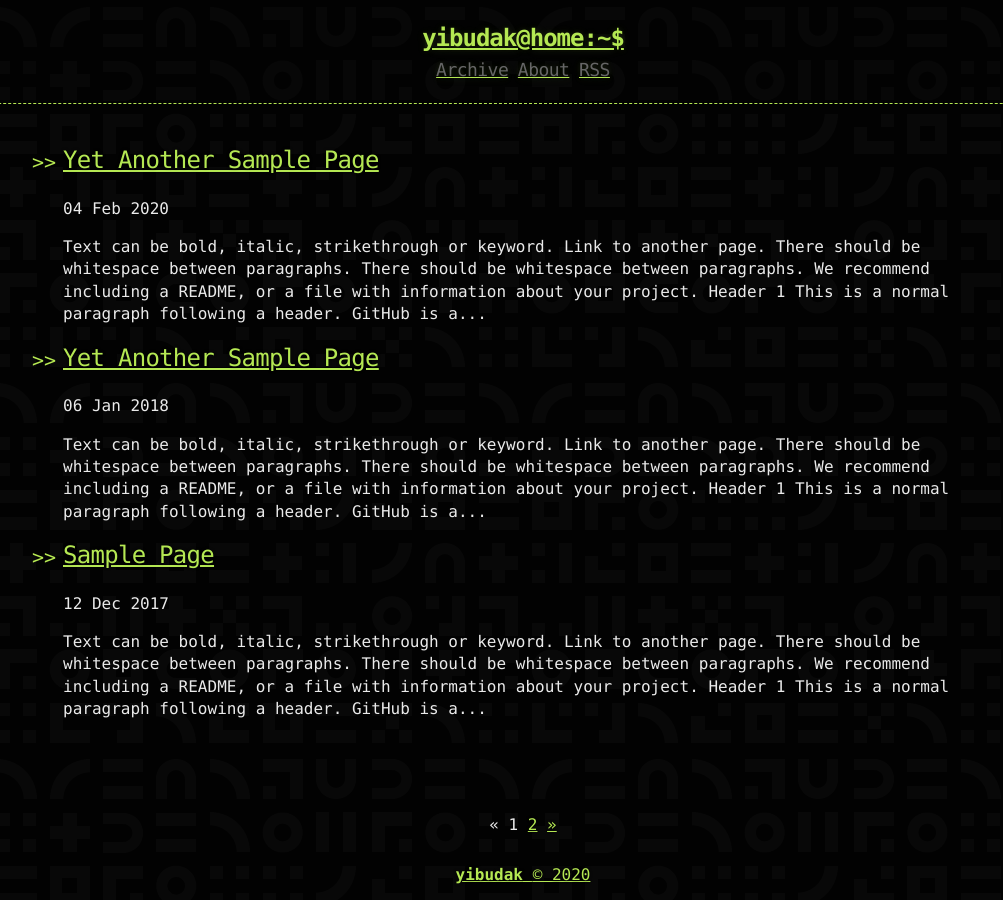
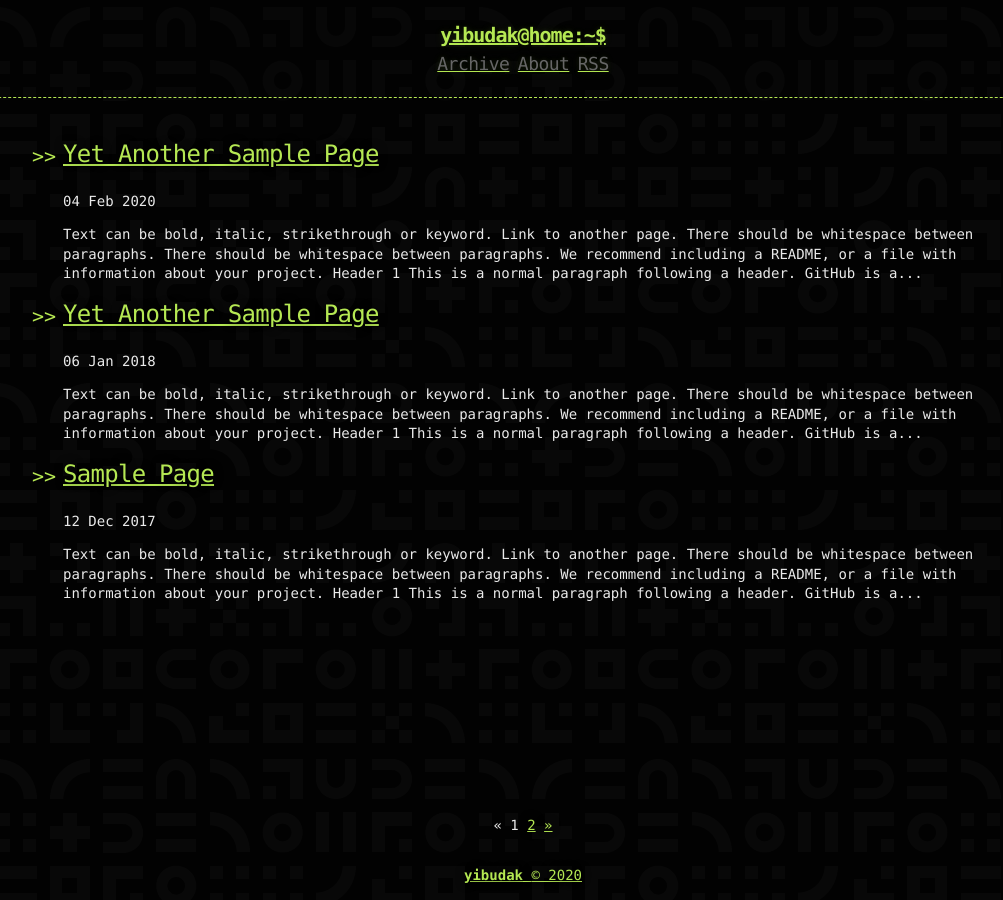
Before and after one commit to yibudak/yibudak.github.io, a Jekyll site: the page built from index.html, in a window 1280 px wide. Shown: the whole page, without its empty margins (117-1120 px from the left). Built offline with Jekyll 4.4.1, drawn with Linux system fonts in a browser that asks for light colours; the list of posts is cut into pages by our own code.

Commit message:
Update base.scss

```diff
--- a/_sass/base.scss
+++ b/_sass/base.scss
@@ -16,7 +16,7 @@ body {
   padding: 0;
   background: $body-background url("../assets/bkg.png") 0 0;
   color: $body-foreground;
-  font-size: 16px;
+  font-size: 14px;
   line-height: 1.5;
   font-family: Monaco, "Bitstream Vera Sans Mono", "Lucida Console", Terminal, monospace;
 }
@@ -65,7 +65,7 @@ header {
 }
 
 header h1 {
-  font-size: 24px;
+  font-size: 20px;
   line-height: 1.5;
   margin: 0;
   text-align: center;
@@ -236,7 +236,7 @@ hr {
 
 a {
   color: $conifer;
-  text-shadow: 0 0 3px rgba(0, 0, 0, 1);
+  text-shadow: 0 0 10px rgba(0, 0, 0, 1);
 }
 
 a:active, a:focus {
```
